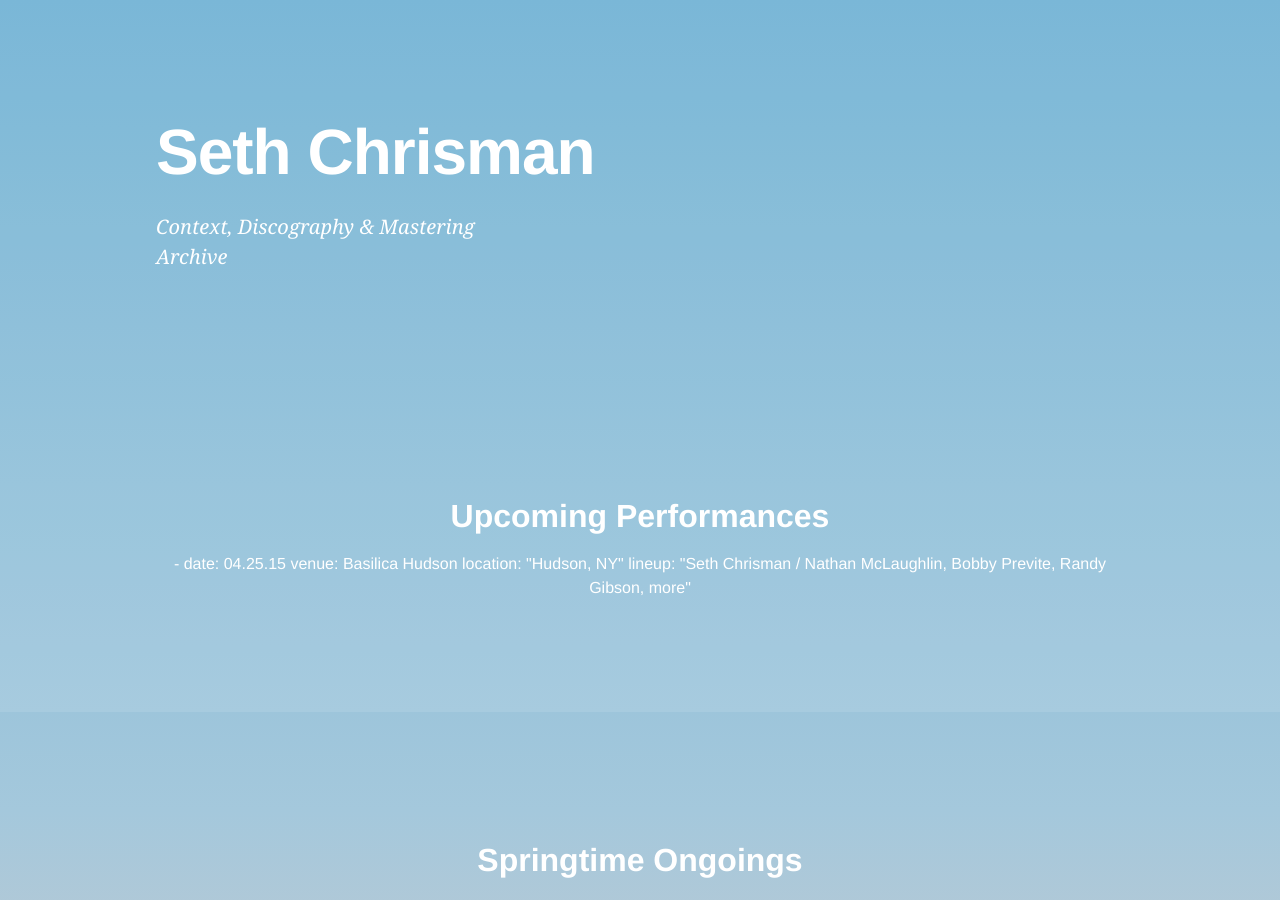
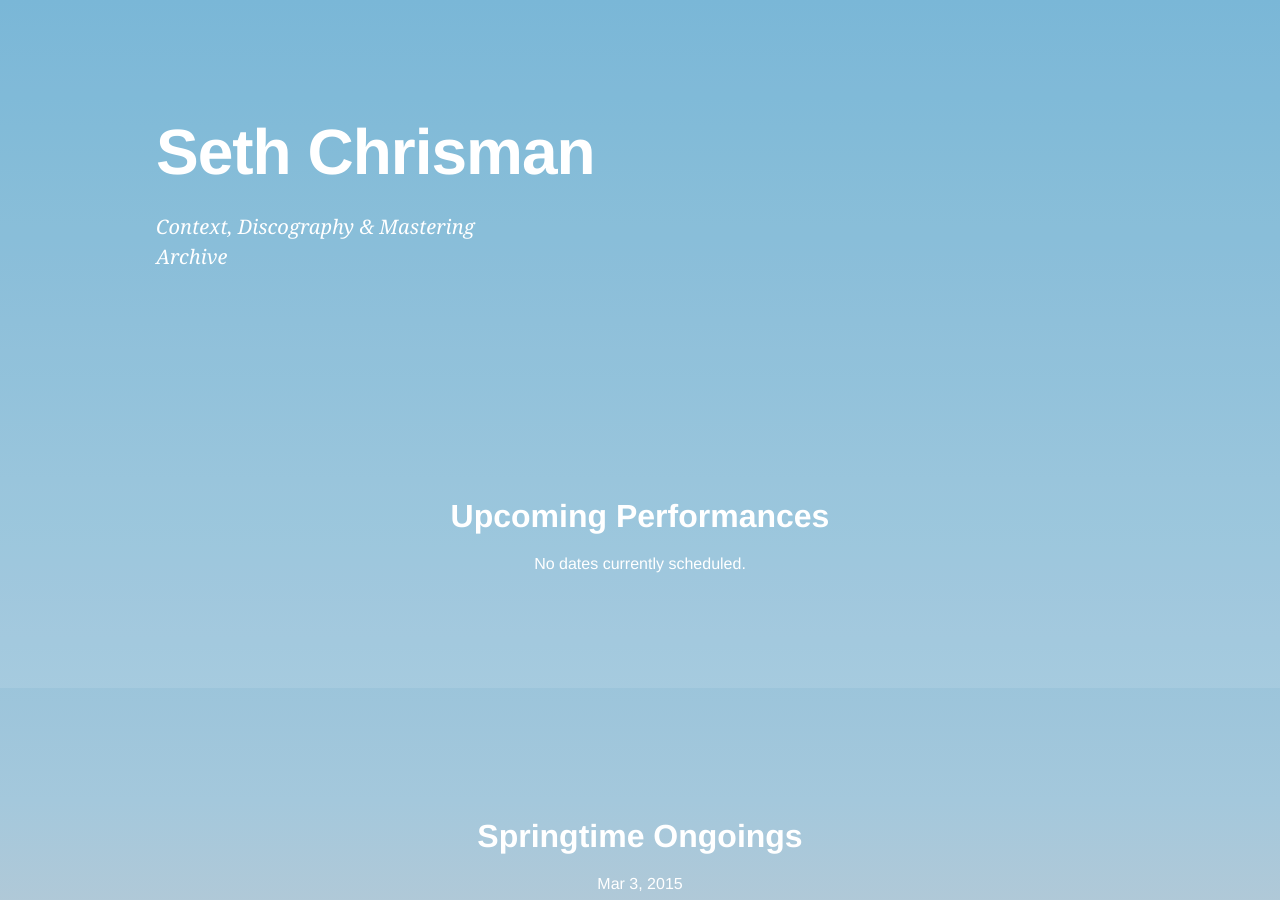
Before and after one commit to sethchrisman/sethchrisman.github.io, a Jekyll site: the page built from index.html, in a window 1280 px wide and 900 px high. Built offline with Jekyll 4.4.1, drawn with Linux system fonts in a browser that asks for light colours.

Commit message:
Updated index.html

```diff
--- a/index.html
+++ b/index.html
@@ -7,10 +7,7 @@
 <section class="performances">
   <div class="container">
     <h2>Upcoming Performances</h2>
-    <span>- date: 04.25.15
-  venue: Basilica Hudson
-  location: "Hudson, NY"
-      lineup: "Seth Chrisman / Nathan McLaughlin, Bobby Previte, Randy Gibson, more"<div>
+    <span>No dates currently scheduled.<div>
 </section>
 
 <section class="featured-post">
```
